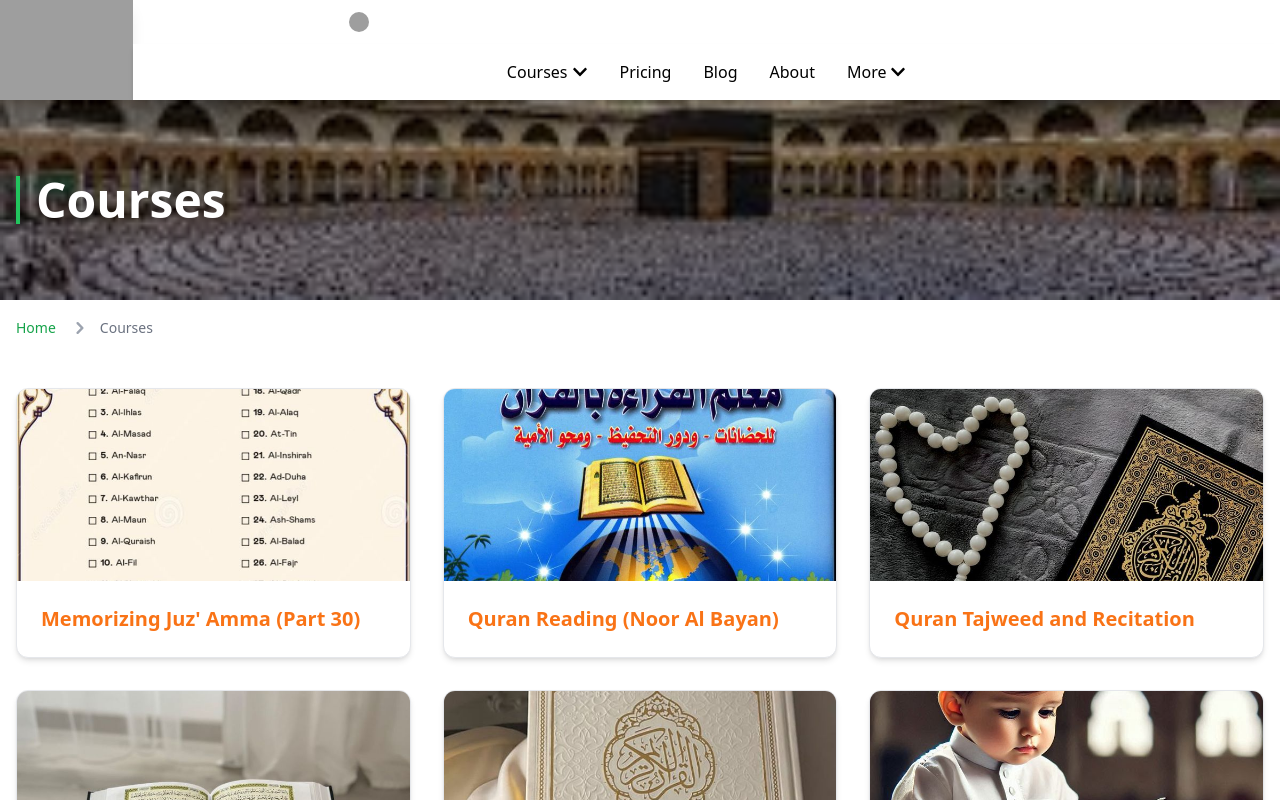
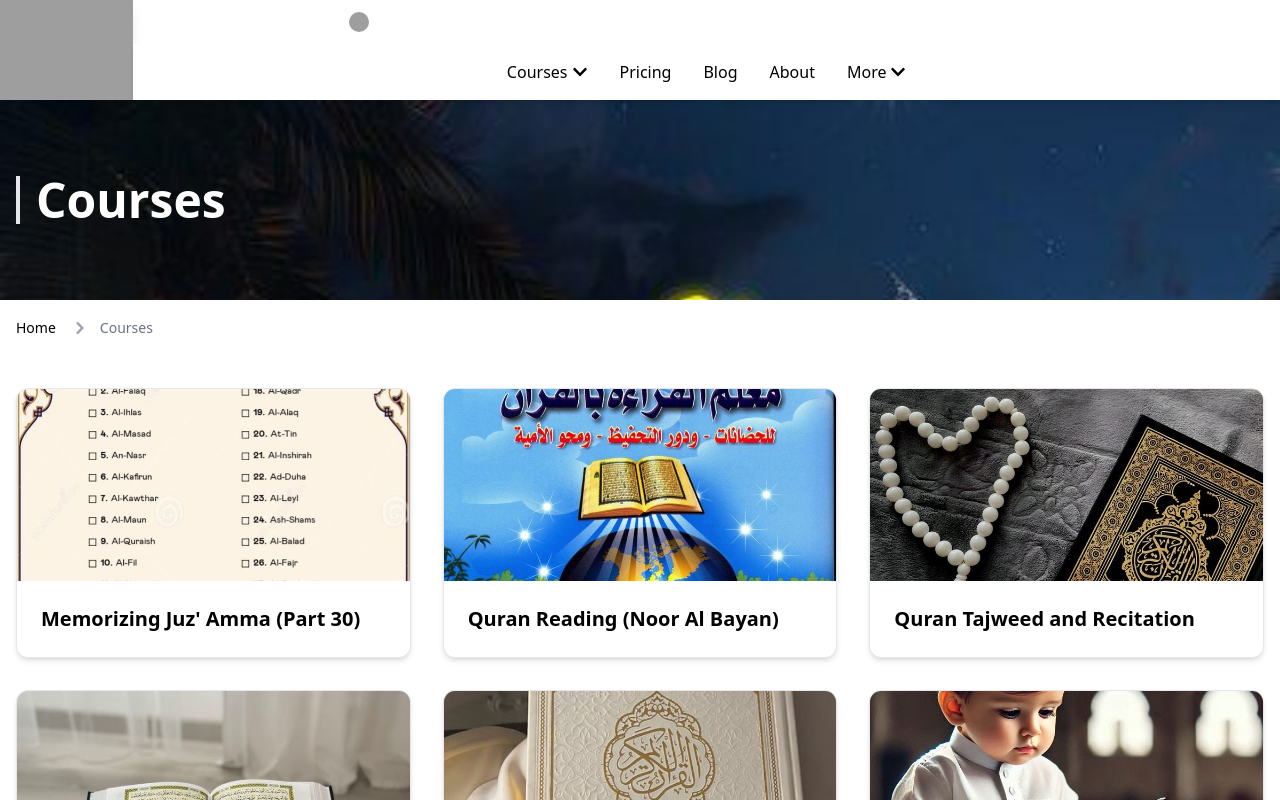
Before and after one commit to abdelrahmanfathyradwan/nebrasAcademy, a React (Vite) app: page /courses in a window 1280 px wide. Shown: the top 800 px of the page. Built offline with nearby package versions, Linux system fonts and the light colour scheme; grey boxes are pictures that could not be loaded.

Commit message:
Update Courses.jsx

```diff
--- a/src/pages/Courses.jsx
+++ b/src/pages/Courses.jsx
@@ -8,12 +8,12 @@ import { courses } from '../data/data';
       {/* Hero Section */}
       <div className="relative w-full h-[200px] overflow-hidden">
         <img
-          src="/images/celebrateEid .jfif"
+          src="/images/celebrateEid.jpg"
           alt="Courses Banner"
-          className="w-full h-full object-cover"
+          className="w-full h-full object-cover object-top"
         />
-        <div className="absolute inset-0 bg-black bg-opacity-40 flex items-center justify-start pl-4">
-          <h1 className="text-4xl md:text-5xl font-bold text-white relative pl-4 border-l-4 border-green-500">
+        <div className="absolute inset-0 flex items-center justify-start pl-4">
+          <h1 className="text-4xl md:text-5xl font-bold text-white relative pl-4 border-l-4 border-secondary-500">
             Courses
           </h1>
         </div>
@@ -24,7 +24,7 @@ import { courses } from '../data/data';
         <nav className="flex" aria-label="Breadcrumb">
           <ol className="inline-flex items-center space-x-1 md:space-x-3">
             <li className="inline-flex items-center">
-              <Link to="/" className="inline-flex items-center text-sm font-medium text-green-600 hover:text-green-800">
+              <Link to="/" className="inline-flex items-center text-sm font-medium text-secondary-600 hover:text-secondary-800">
                 Home
               </Link>
             </li>
@@ -57,7 +57,7 @@ import { courses } from '../data/data';
                 />
               </div>
               <div className="p-6">
-                <h3 className="text-xl font-bold text-orange-500 group-hover:text-orange-700 transition-colors duration-200">
+                <h3 className="text-xl font-bold text-primary-500 group-hover:text-primary-700 transition-colors duration-200">
                   {course.title}
                 </h3>
               </div>
```
